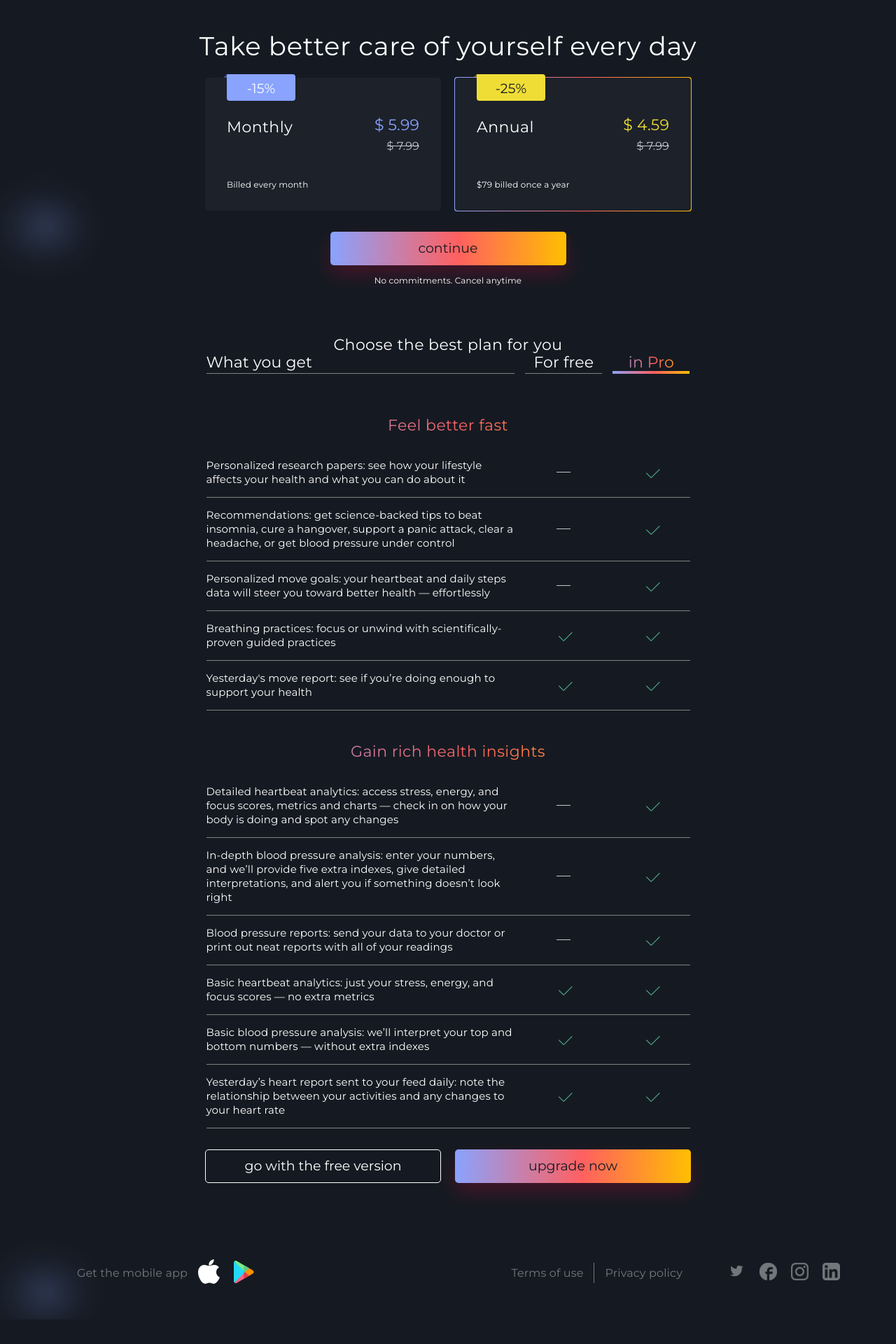
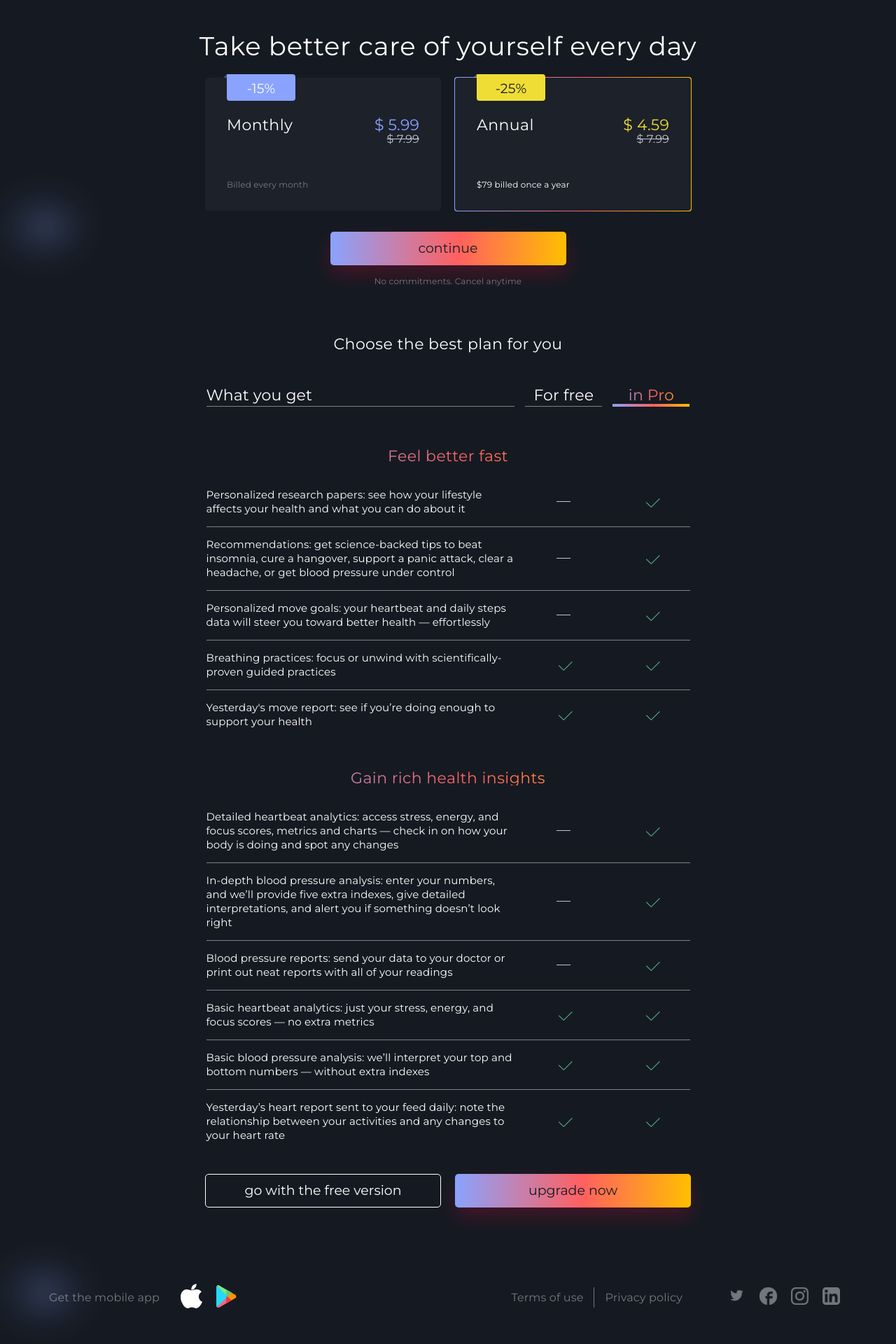
Before and after one commit to ValeriyaKozlova/welltory-test-task, a React (Create React App) app: page / in a window 1280 px wide. Shown: the part 153-2073 px from the top of the page at 70% size. Before the commit the page ends 2038 px from the top, so only its background shows below. Built offline with nearby package versions, Linux system fonts and the light colour scheme; the HTML template or start-up script is replaced by a standard one.

Commit message:
some small issues fixed

```diff
--- a/src/components/Footer.js
+++ b/src/components/Footer.js
@@ -11,13 +11,13 @@ function Footer() {
     <footer>
       <div className="container footer">
         <div className="footer-download">
+          <span>Get the mobile app</span>
           <ul>
-            <span>Get the mobile app</span>
             <li>
-              <a href="https://itunes.apple.com/app/welltory-personal-nyj-analitik/id1074367771?mt=8">
+              <a target="_blank" rel="noopener noreferrer" href="https://itunes.apple.com/app/welltory-personal-nyj-analitik/id1074367771?mt=8">
                 <img src={apple} alt="apple-logo" />
               </a>
-              <a href="https://play.google.com/store/apps/details?id=com.welltory.client.android">
+              <a target="_blank" rel="noopener noreferrer" href="https://play.google.com/store/apps/details?id=com.welltory.client.android">
                 <img src={google} alt="google-logo" />
 
               </a>
@@ -26,28 +26,28 @@ function Footer() {
         </div>
         <div className="footer-social">
           <nav className="footer-terms">
-            <a href="https://welltory.com/terms/">Terms of use</a>
-            <a href="https://welltory.com/privacy/">Privacy policy</a>
+            <a target="_blank" rel="noopener noreferrer" href="https://welltory.com/terms/">Terms of use</a>
+            <a target="_blank" rel="noopener noreferrer" href="https://welltory.com/privacy/">Privacy policy</a>
           </nav>
           <ul>
             <li>
-              <a href="https://twitter.com/welltory">
+              <a target="_blank" rel="noopener noreferrer" href="https://twitter.com/welltory">
                 <img src={twitter} alt="twitter-logo" />
               </a>
             </li>
             <li>
-              <a href="https://www.facebook.com/welltory">
+              <a target="_blank" rel="noopener noreferrer" href="https://www.facebook.com/welltory">
                 <img src={facebook} alt="facebook-logo" />
 
               </a>
             </li>
             <li>
-              <a href="https://www.instagram.com/welltory/">
+              <a target="_blank" rel="noopener noreferrer" href="https://www.instagram.com/welltory/">
                 <img src={instagram} alt="instagram-logo" />
               </a>
             </li>
             <li>
-              <a href="https://www.linkedin.com/company/welltory">
+              <a target="_blank" rel="noopener noreferrer" href="https://www.linkedin.com/company/welltory">
                 <img src={linkedin} alt="linkedin-logo" />
               </a>
             </li>
--- a/src/styles/components/_footer.scss
+++ b/src/styles/components/_footer.scss
@@ -6,13 +6,15 @@
   font-size: 16px;
   font-weight: 200;
   ul {
-    span {
-      opacity: 0.4;
-      margin-right: 5px;
-    }
     list-style: none;
     a {
       margin: 0 10px;
+      &:hover {
+        img {
+          transform: scale(1.05);
+          opacity: 1;
+        }
+      }
     }
   }
   nav {
@@ -42,10 +44,21 @@
     display: flex;
     align-items: center;
   }
+  .footer-download {
+    span {
+      opacity: 0.4;
+    }
+    ul {
+      padding-left: 20px;
+    }
+  }
   .footer-social {
     ul {
       li {
         opacity: 0.4;
+        &:hover {
+          opacity: 1;
+        }
       }
     }
   }
--- a/src/styles/components/_header.scss
+++ b/src/styles/components/_header.scss
@@ -1,7 +1,7 @@
 .header {
   height: 80px;
   display: flex;
-  justify-content: start;
+  justify-content: flex-start;
   align-items: center;
   span {
     margin-left: 14px;
--- a/src/styles/components/_subscriptions.scss
+++ b/src/styles/components/_subscriptions.scss
@@ -30,9 +30,6 @@
         border-radius: 4px;
         z-index: -1;
       }
-      // border-image: $gradient;
-      // border-image-slice: 1;
-      // border-radius: 4px;
       .off-wrapper {
         background: $yellow-color;
         color: $ink-color;
@@ -46,6 +43,9 @@
         .price {
           color: $yellow-color;
         }
+      }
+      .info {
+        opacity: 1;
       }
     }
     .cart-wrapper-price {
@@ -66,8 +66,10 @@
       }
     }
     .info {
+      transition: all 0.2s;
       font-size: 12px;
       text-align-last: left;
+      opacity: 0.4;
     }
     .off-wrapper {
       position: absolute;
--- a/src/styles/components/_subscriptionsInfo.scss
+++ b/src/styles/components/_subscriptionsInfo.scss
@@ -1,5 +1,8 @@
 .section-info {
   margin-top: 70px;
+  h2 {
+    margin-bottom: 50px;
+  }
   .info-wrapper {
     display: flex;
     justify-content: center;
@@ -78,6 +81,9 @@
             }
           }
         }
+        &:last-of-type {
+          border-bottom: none;
+        }
       }
     }
   }
--- a/src/styles/global.scss
+++ b/src/styles/global.scss
@@ -1,6 +1,5 @@
 @import './variables/_colors.scss';
 @import url('https://fonts.googleapis.com/css2?family=Montserrat&display=swap');
-// @import './grid/grid';
 @import './normalize/normalize';
 
 html {
@@ -33,7 +32,6 @@ h2,
 h3 {
   font-size: 22px;
   font-weight: normal;
-  line-height: 25px;
 }
 
 section {
@@ -49,7 +47,7 @@ h3 {
 }
 .font-s {
   font-size: 12px;
-  line-height: 18px;
+  opacity: 0.4;
 }
 .container {
   max-width: 1170px;
```
